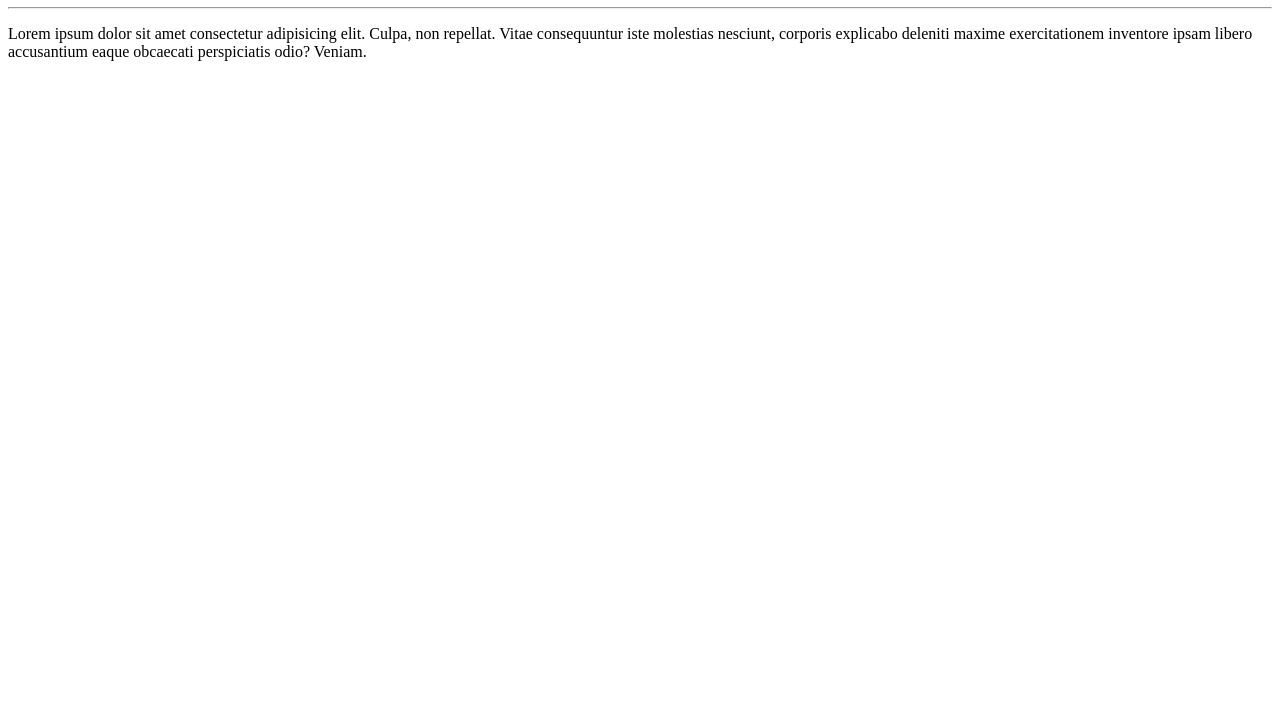
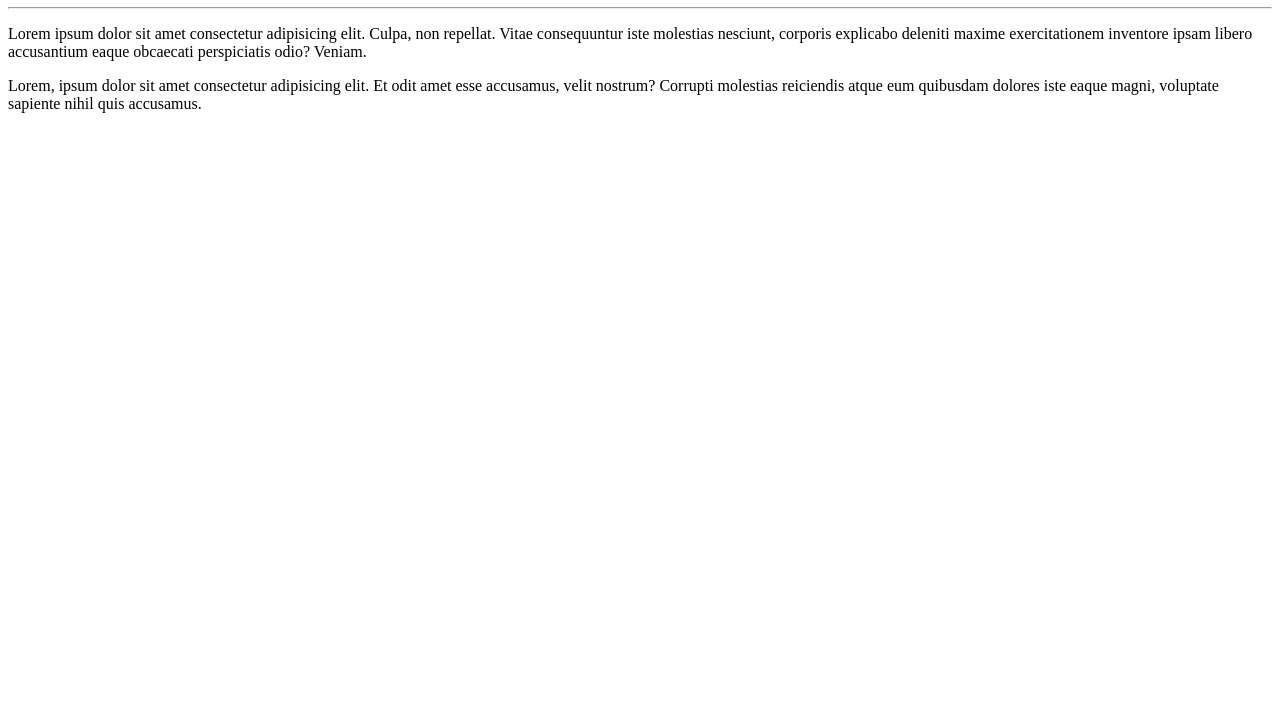
Before and after one commit to andrekosdev/Ola-_Mundo, a plain HTML site: page site-exemplo/index.html in a window 1280 px wide. Shown: the part 73-800 px from the top of the page. Drawn offline with Linux system fonts and the light colour scheme.

Commit message:
Adicionei um paragrafo

```diff
--- a/site-exemplo/index.html
+++ b/site-exemplo/index.html
@@ -9,5 +9,6 @@
     <h1>Olá, Mundo!</h1>
     <hr>
     <p>Lorem ipsum dolor sit amet consectetur adipisicing elit. Culpa, non repellat. Vitae consequuntur iste molestias nesciunt, corporis explicabo deleniti maxime exercitationem inventore ipsam libero accusantium eaque obcaecati perspiciatis odio? Veniam.</p>
+    <p>Lorem, ipsum dolor sit amet consectetur adipisicing elit. Et odit amet esse accusamus, velit nostrum? Corrupti molestias reiciendis atque eum quibusdam dolores iste eaque magni, voluptate sapiente nihil quis accusamus.</p>
 </body>
 </html>
```
